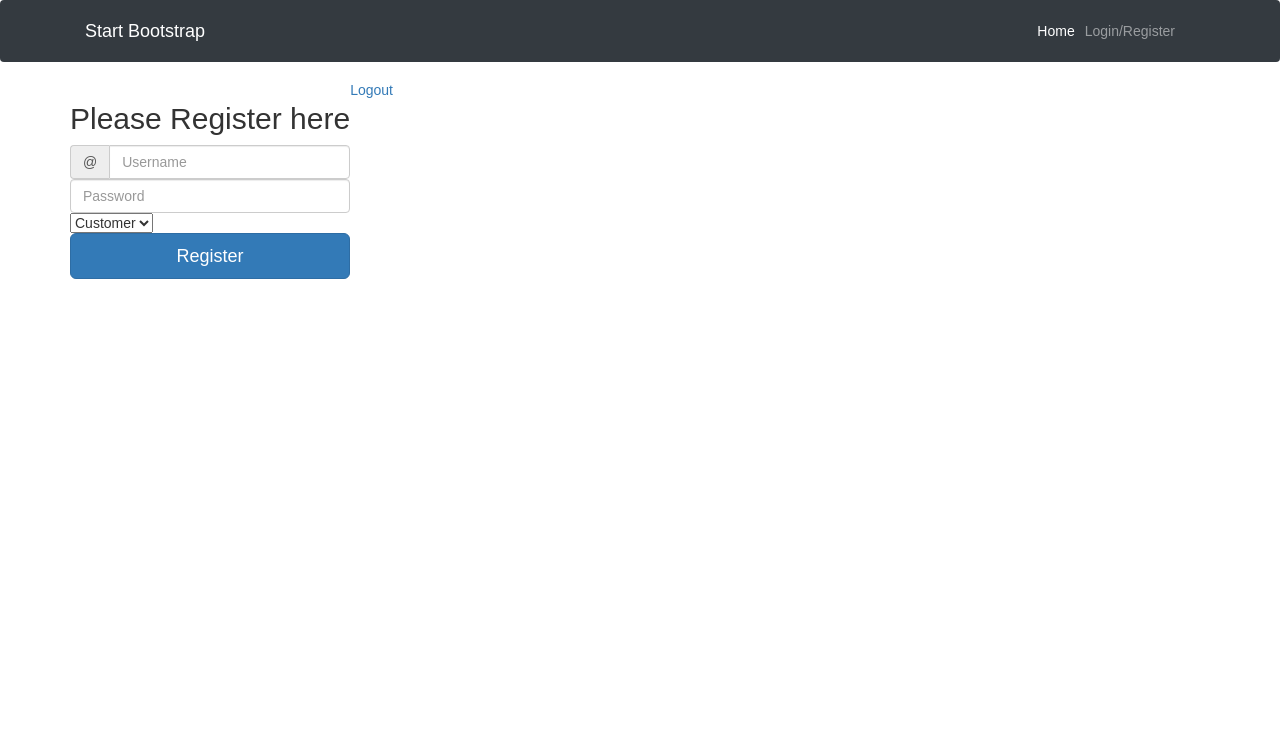
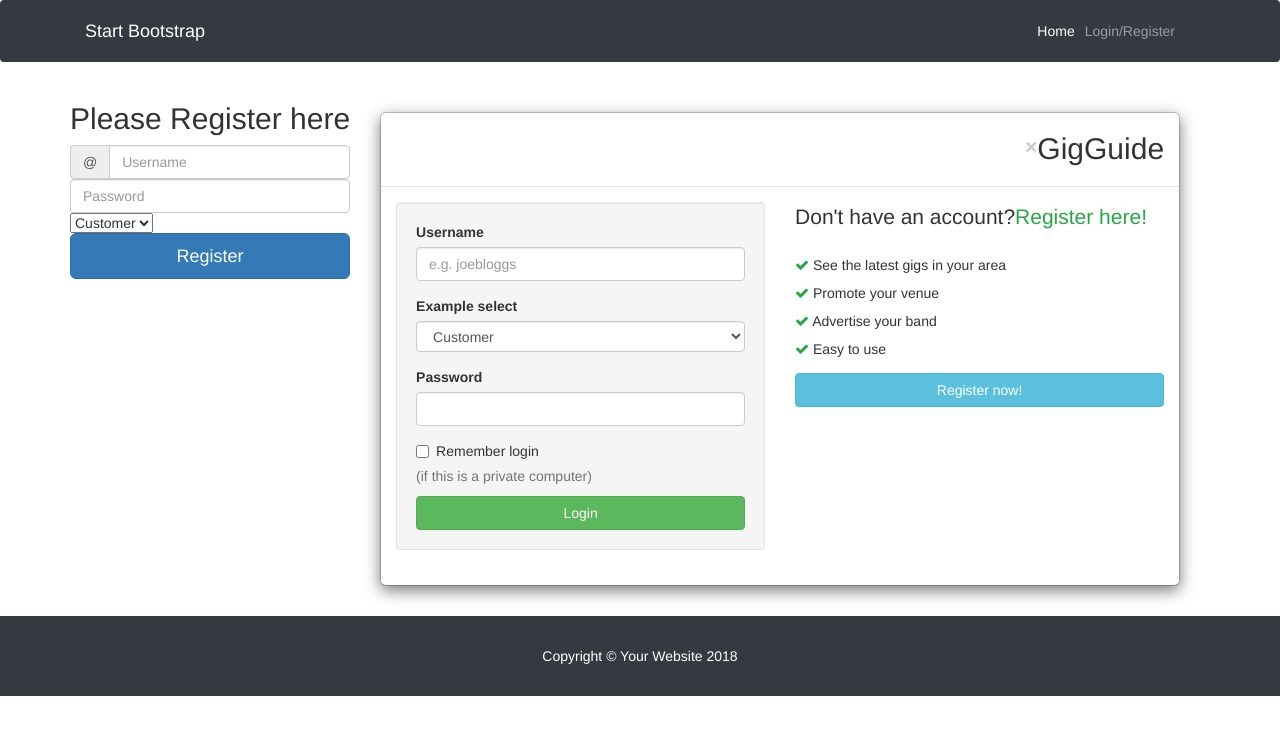
Before and after one commit to Kevin-Colm/Project-Gmit, a PHP site: page /register.php in a window 1280 px wide. Shown: the top 735 px of the page. Run offline with PHP 8.4, Linux system fonts and the light colour scheme.

Commit message:
new form added to register page.
Form elements need to be customized for the register function.
Can adapt the test form.

```diff
--- a/register.php
+++ b/register.php
@@ -40,18 +40,7 @@ if (isset($_POST['userName']) and isset($_POST['password'])) {
 }
 ?>
 
-<!DOCTYPE html>
-<html lang="en">
-    <head>
-        <meta charset="UTF-8">
-        <title>Register</title>
-        <link rel="stylesheet" href="https://maxcdn.bootstrapcdn.com/bootstrap/3.3.7/css/bootstrap.css">
-        <style type="text/css">
-            body{ font: 14px sans-serif; }
-            .wrapper{ width: 350px; padding: 20px; }
-        </style>
-    </head>
-    <body>
+
         <form class="form-signin" method="POST">
 
             <h2 class="form-signin-heading">Please Register here</h2>
@@ -72,6 +61,60 @@ if (isset($_POST['userName']) and isset($_POST['password'])) {
             <button class="btn btn-lg btn-primary btn-block" type="submit">Register</button>
             <!--            <a class="btn btn-lg btn-primary btn-block" href="register.php">Register</a>-->
         </form>
-        <a href='logout.php'>Logout</a></br>
-    </body>
-</html>
+<div id="login-overlay" class="modal-dialog modal-lg">
+
+            <div class="modal-content">
+                <div class="modal-header">
+                    <button type="button" class="close" data-dismiss="modal"><span aria-hidden="true">×</span><span class="sr-only">Close</span></button>
+                    <h2 class="modal-title" id="myModalLabel">GigGuide</h2>
+                </div>
+                <div class="modal-body">
+                    <div class="row">
+                        <div class="col-xs-6">
+                            <div class="well">
+                                <form id="loginForm" method="POST"  novalidate="novalidate">
+                                    <div class="form-group">
+                                        <label for="username" class="control-label">Username</label>
+                                        <input type="text" class="form-control" id="username" name="username" value="" required="" title="Please enter you username" placeholder="e.g. joebloggs">
+                                        <span class="help-block"></span>
+                                    </div>
+                                    <div class="form-group">
+                                        <label for="exampleFormControlSelect1">Example select</label>
+                                        <select  class="form-control form-control-lg" id="exampleFormControlSelect1">
+                                          <option value="customer">Customer</option>
+                <option value="band">Band</option>
+                <option value="venue">Venue</option>
+                                        </select>
+                                     </div>
+                                    <div class="form-group">
+                                        <label for="password" class="control-label">Password</label>
+                                        <input type="password" class="form-control" id="password" name="password" value="" required="" title="Please enter your password">
+                                        <span class="help-block"></span>
+                                    </div>
+                                    <div class="checkbox">
+                                        <label>
+                                            <input type="checkbox" name="remember" id="remember"> Remember login
+                                        </label>
+                                        <p class="help-block">(if this is a private computer)</p>
+                                    </div>
+                                    <button type="submit" class="btn btn-success btn-block">Login</button>
+                                </form>
+                            </div>
+                        </div>
+                        <div class="col-xs-6">
+                            <p class="lead">Don't have an account?<span class="text-success">Register here!</span></p>
+                            <ul class="list-unstyled" style="line-height: 2">
+                                <li><span class="fa fa-check text-success"></span> See the latest gigs in your area</li>
+                                <li><span class="fa fa-check text-success"></span> Promote your venue</li>
+                                <li><span class="fa fa-check text-success"></span> Advertise your band</li>
+                                <li><span class="fa fa-check text-success"></span> Easy to use</li>
+
+                            </ul>
+                            <p><a href="register.php" class="btn btn-info btn-block">Register now!</a></p>
+                        </div>
+                    </div>
+                </div>
+            </div>
+        </div>
+  <?php
+  include 'partials/footer.php';
```
